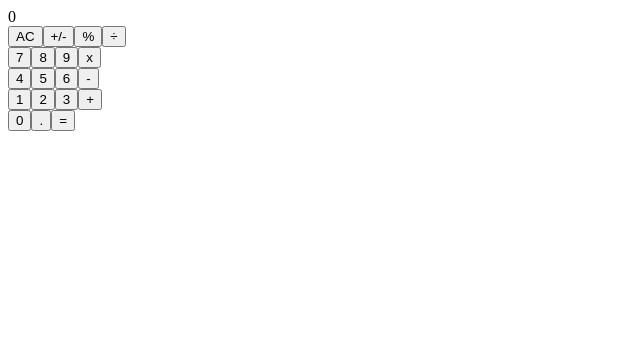
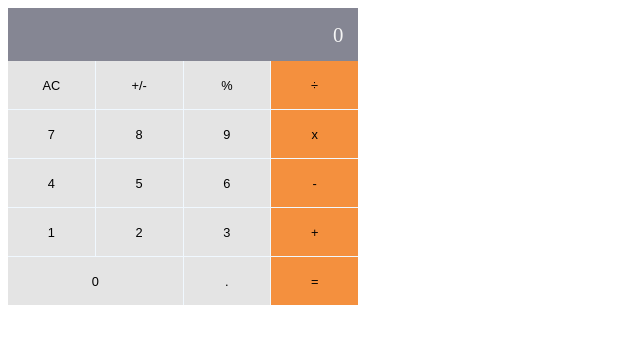
Before and after one commit to ITurres/math-magicians, a React (Create React App) app: page / in a window 1280 px wide. Shown: the top 344 px of the page, without its empty margins (0-640 px from the left). Built offline with nearby package versions, Linux system fonts and the light colour scheme.

Commit message:
Import 'Calculator.scss' on 'index.scss'

```diff
--- a/src/styles/index.scss
+++ b/src/styles/index.scss
@@ -1,3 +1,5 @@
+@import 'components/Calculator.scss';
+
 body {
   background-color: #fff;
   color: #000;
```
